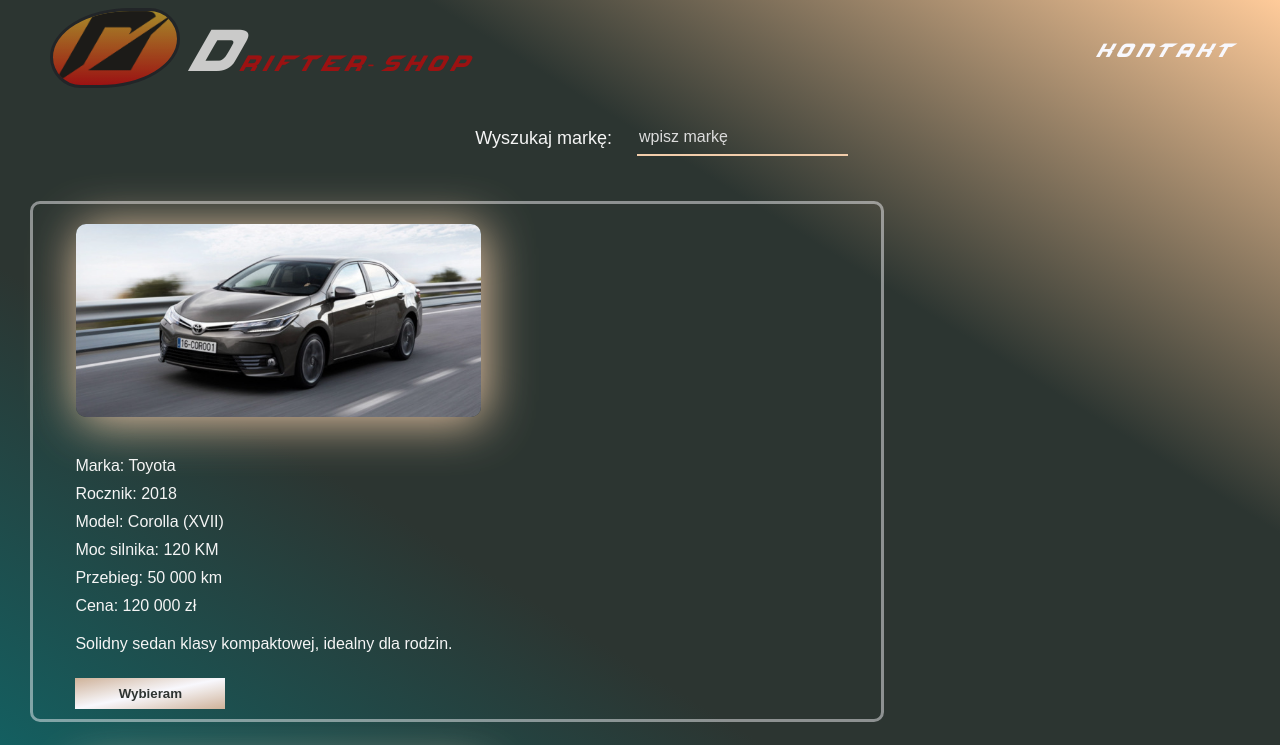
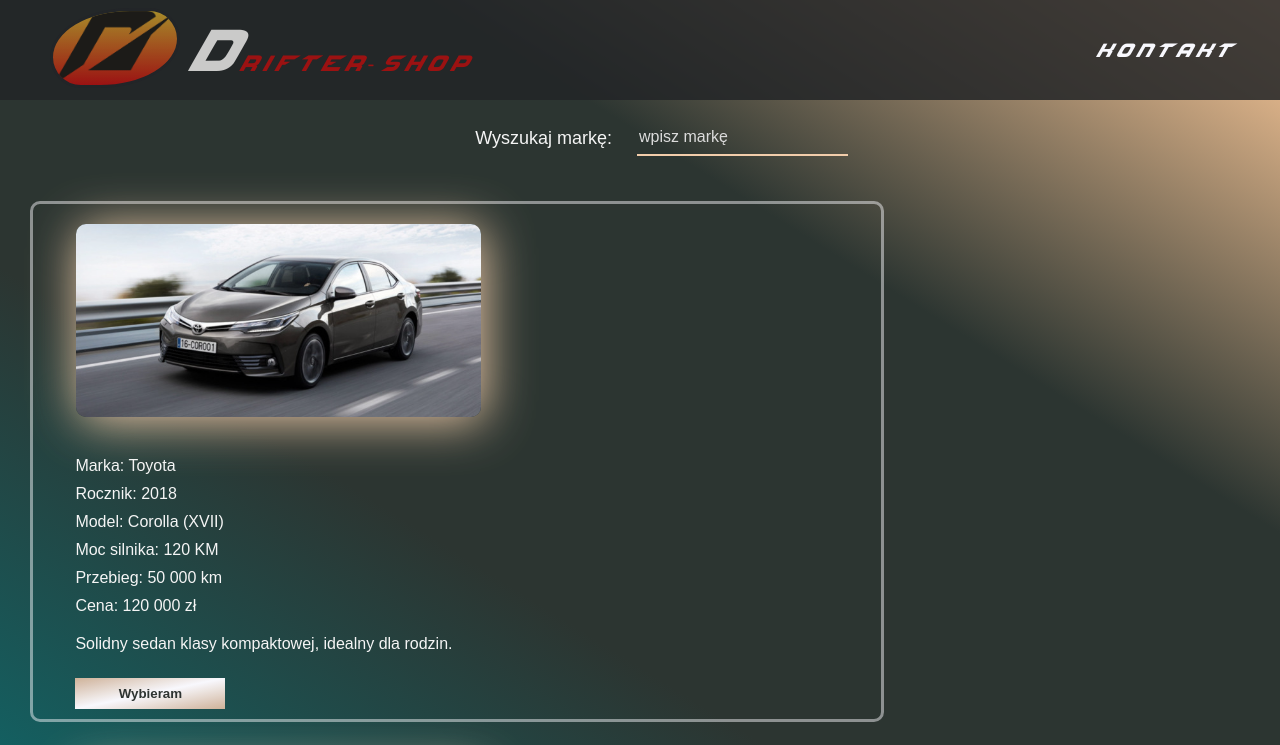
Before and after one commit to Hypnos86/CDV-JS_project, a website with bundled scripts: page index.html in a window 1280 px wide. Shown: the top 745 px of the page. Built offline with nearby package versions, Linux system fonts and the light colour scheme.

Commit message:
fix color header

```diff
--- a/static/scripts/script.js
+++ b/static/scripts/script.js
@@ -29,7 +29,7 @@
 export function renderHTMLHeader() {
   const $body = document.querySelector("body");
   const $header = document.createElement("header");
-  $header.classList.add("header-theme");
+  $header.classList.add("header-color");
   $header.classList.add("flex");
   $header.classList.add("justify-between");
   $header.classList.add("align-center");
--- a/static/style/global.css
+++ b/static/style/global.css
@@ -245,7 +245,7 @@
 }
 
 .header-color {
-  background-color: var(--header-color);
+  background-color: var(--header-theme);
 }
 
 header img {
@@ -531,9 +531,8 @@
   fill: #1c96e8;
 }
 
-.instagram:hover{
-  fill: url(instagramGradient)
-
+.instagram:hover {
+  fill: url(instagramGradient);
 }
 
 svg:hover {
```
